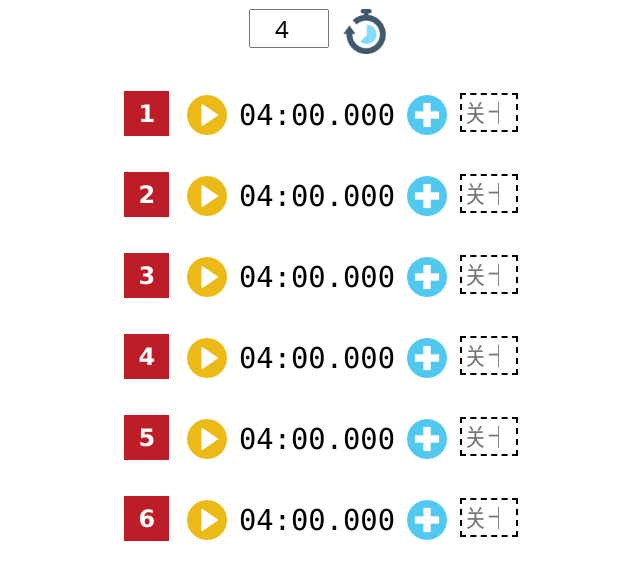
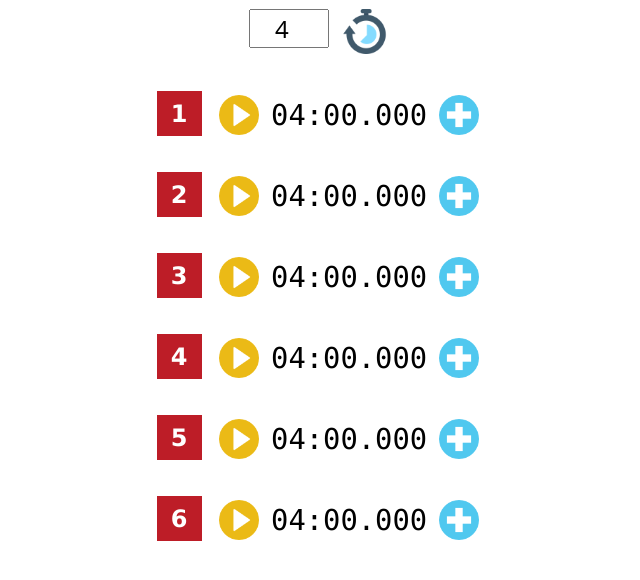
Before and after one commit to imlinhanchao/countdown-timer, a plain HTML site: page index.html in a window 1280 px wide. Shown: the whole page, without its empty margins (319-959 px from the left). Drawn offline with Linux system fonts and the light colour scheme.

Commit message:
新增readme，更改文件夹名。

```diff
--- a/index.html
+++ b/index.html
@@ -5,14 +5,14 @@
     <title>倒计时 </title>
     <meta http-equiv="Content-Type" content="text/html; charset=utf-8" />
     <meta name="viewport" content="width=device-width, initial-scale=1" />
-    <link rel="icon" href="img/icon.png" type="image/png">
+    <link rel="icon" href="res/icon.png" type="image/png">
     <link rel='stylesheet' href='css/style.css' />
 </head>
 
 <body>
     <input type="number" name="" id="offset" value="4" placeholder="分钟">
     <button onclick="appendTimer(parseInt(document.getElementById('offset').value) * 60)" class="icon-btn">
-        <img src="img/icon.png" style="width:45px"/>
+        <img src="res/icon.png" style="width:45px"/>
     </button>
     <div id="timer_list">
 
--- a/js/do.js
+++ b/js/do.js
@@ -22,14 +22,13 @@ function appendTimer(offset, addMin = 5) {
     timer_div.id = `timer_${index}`;
     timer_div.innerHTML = `
     <button class="number" ondblclick="remove(${index})">${number+1}</button>
-    <button class="icon-btn" id="begin_${index}" onclick="begin(${index}, ${offset})"><img src="img/play.png" /></button>
-    <button class="icon-btn" id="stop_${index}" onclick="stop(${index})"><img src="img/stop.png" /></button>
+    <button class="icon-btn" id="begin_${index}" onclick="begin(${index}, ${offset})"><img src="res/play.png" /></button>
+    <button class="icon-btn" id="stop_${index}" onclick="stop(${index})"><img src="res/stop.png" /></button>
     <span class="display" id="display_${index}">${zero(parseInt(offset / 60), 2)}:${zero(offset % 60, 2)}.000</span>
     <button class="icon-btn" id="add_${index}" onclick="addTime(${index}, 60 * ${addMin})" title="加${addMin}分">
-        <img src="img/add.png" />
+        <img src="res/add.png" />
     </button>
-    <input type="number" id="stage_${index}" style="width:50px; border:2px #000 dashed;" placeholder="关卡"/>
-    <audio class="hide" id="music_${index}" src="img/warning.mp3" loop/>
+    <audio class="hide" id="music_${index}" src="res/warning.mp3" loop/>
     `;
     document.getElementById('timer_list').appendChild(timer_div);
     document.getElementById(`stop_${index}`).style.display = "none";
```
Also changed, not shown: res/add.png (renamed from img/add.png), res/create.png (renamed from img/create.png), res/icon.png (renamed from img/icon.png), res/play.png (renamed from img/play.png), res/preview.png (added), res/stop.png (renamed from img/stop.png), 3 other files.
